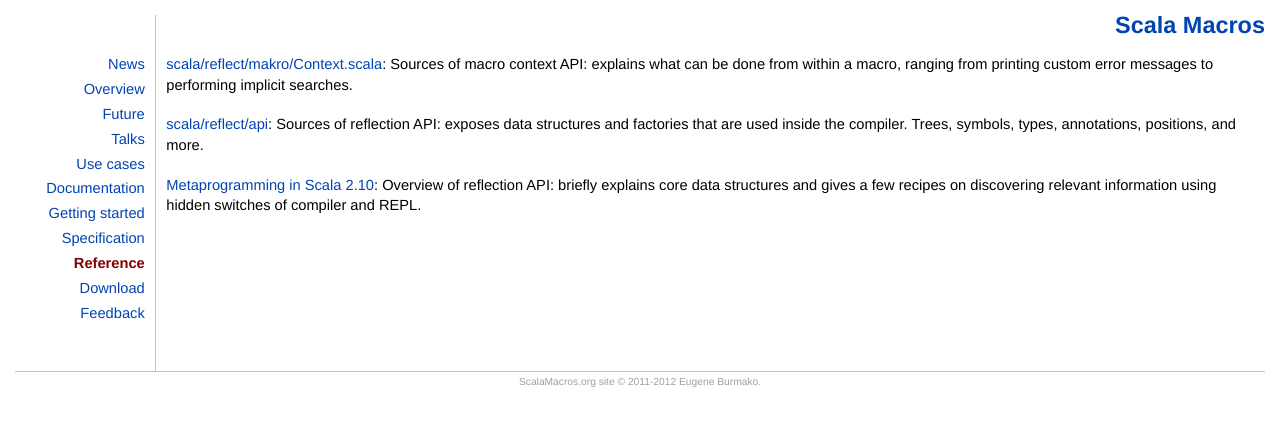
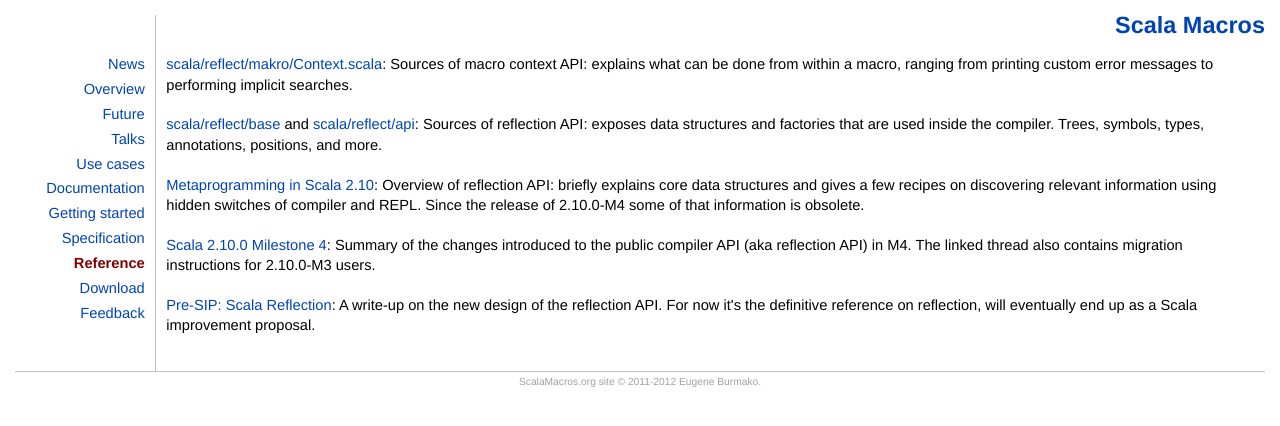
Before and after one commit to scalamacros/scalamacros.github.com, a Jekyll site: the page built from documentation/reference.html, in a window 1280 px wide. Shown: the top 426 px of the page. Built offline with Jekyll 4.4.1, drawn with Linux system fonts in a browser that asks for light colours; comment, search, counter and statistics services are not loaded.

Commit message:
updates the site for M4

```diff
--- a/documentation/index.html
+++ b/documentation/index.html
@@ -16,6 +16,7 @@
 </p>
 <p>
   <span class="title"><a class="link" href="/talks/2012-04-28-MetaprogrammingInScala210.pdf">Reflection API aka How to manipulate trees, symbols and types</a></span>
+  (partially obsolete since the release of 2.10.0-M4, we're working on updating the documentation to reflect the changes introduced in M4)
 </p>
 <p>
   <span class="title"><a class="link" href="/documentation/howtocontribute.html">How to contribute</a></span>
--- a/documentation/reference.html
+++ b/documentation/reference.html
@@ -8,8 +8,15 @@
 <p><a href="https://github.com/scala/scala/blob/master/src/library/scala/reflect/makro/Context.scala">scala/reflect/makro/Context.scala</a>: Sources of macro context API: explains what can be done from within a macro,
 ranging from printing custom error messages to performing implicit searches.</p>
 
-<p><a href="https://github.com/scala/scala/tree/master/src/library/scala/reflect/api">scala/reflect/api</a>: Sources of reflection API: exposes data structures and factories that are
-used inside the compiler. Trees, symbols, types, annotations, positions, and more.</p>
+<p><a href="https://github.com/scala/scala/tree/master/src/library/scala/reflect/base">scala/reflect/base</a>
+and <a href="https://github.com/scala/scala/tree/master/src/library/scala/reflect/api">scala/reflect/api</a>:
+Sources of reflection API: exposes data structures and factories that are used inside the compiler. Trees, symbols, types, annotations, positions, and more.</p>
 
 <p><a href="/talks/2012-04-28-MetaprogrammingInScala210.pdf">Metaprogramming in Scala 2.10</a>: Overview of reflection API: briefly explains core data structures and
-gives a few recipes on discovering relevant information using hidden switches of compiler and REPL.</p>
+gives a few recipes on discovering relevant information using hidden switches of compiler and REPL. Since the release of 2.10.0-M4 some of that information is obsolete.</p>
+
+<p><a href="http://groups.google.com/group/scala-language/browse_thread/thread/bf079865ad42249c">Scala 2.10.0 Milestone 4</a>: Summary of the changes introduced to the public compiler API (aka reflection API) in M4.
+The linked thread also contains migration instructions for 2.10.0-M3 users.</p>
+
+<p><a href="https://docs.google.com/document/d/1Z1VhhNPplbUpaZPIYdc0_EUv5RiGQ2X4oqp0i-vz1qw/edit">Pre-SIP: Scala Reflection</a>: A write-up on the new design of the reflection API.
+For now it's the definitive reference on reflection, will eventually end up as a Scala improvement proposal.</p>
--- a/download.html
+++ b/download.html
@@ -6,7 +6,11 @@
 ---
 <p>Macros ship with Scala starting from 2.10.0 M3.
 Use download links at <a href="http://www.scala-lang.org/downloads">Scala home page</a>,
-or refer to an appropriate Scala version (2.10.0-M3 or 2.10.0-SNAPSHOT) in Maven or SBT.</p>
+or refer to an appropriate Scala version (2.10.0-M3, 2.10.0-M4 or 2.10.0-SNAPSHOT) in Maven or SBT.</p>
+
+<p>Public compiler API (aka reflection API) has undergone major rehash in M4,
+so examples and documentation from M3 will most likely not work for M4 and vice versa.
+This site only covers the most recent developments and doesn't provide info about macros and reflection in M3.</p>
 
 <p>If you feel like experimenting, you can clone our bleeding edge code repository at GitHub is <a href="{{ site.github.url }}">{{ site.github.url }}</a>.
 The <code>develop</code> branch is the most stable, other branches host experimental features.
--- a/index.html
+++ b/index.html
@@ -21,7 +21,7 @@
 
 <p>
   <b>Macros are now officially a part of the Scala language</b>.
-  Recent milestone release Scala 2.10.0-M3 includes macros that can be enabled
+  Since the 2.10.0-M3 milestone release Scala includes macros that can be enabled
   with <code class="scala">import language.experimental.macros</code> on per-file basis
   or with <br/><code class="scala">-language:experimental.macros</code> on per-compilation basis.
 </p>
--- a/talks.html
+++ b/talks.html
@@ -4,6 +4,11 @@
 comments: false
 plusone: false
 ---
+
+<p>
+ <a href="/documentation.html">The revised reflection SIP</a> brings drastic changes to the public compiler API.
+ Therefore the information provided in the documents below is now partially obsolete. We're working on updating the docs.
+</p>
 
 <p><a href="/talks/2012-05-19-ScalaReflect.pdf">scala.reflect (slides)</a> St. Petersburg, May 2012</p>
 
```
Also changed, not shown: documentation/gettingstarted.html (+5 -5 lines).
